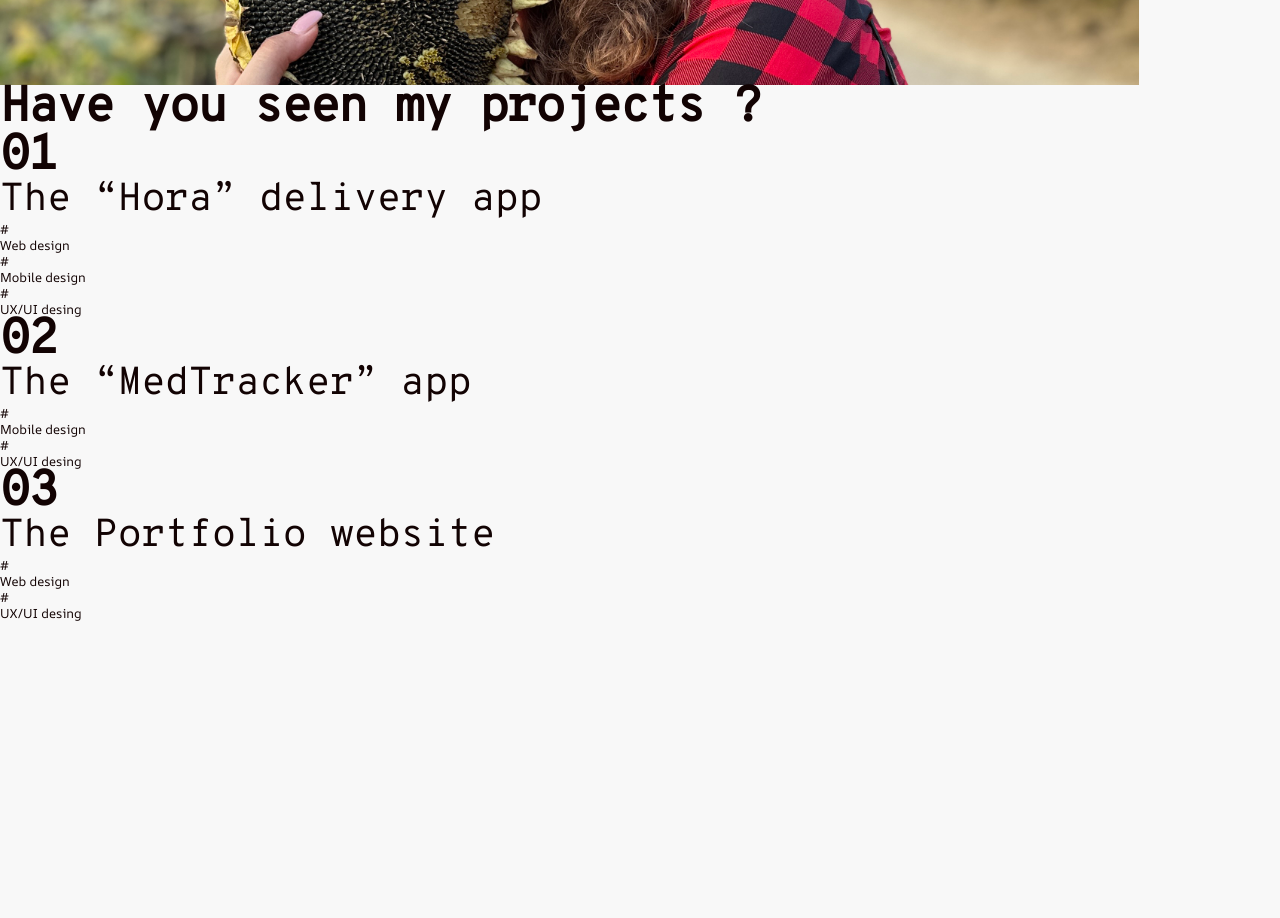
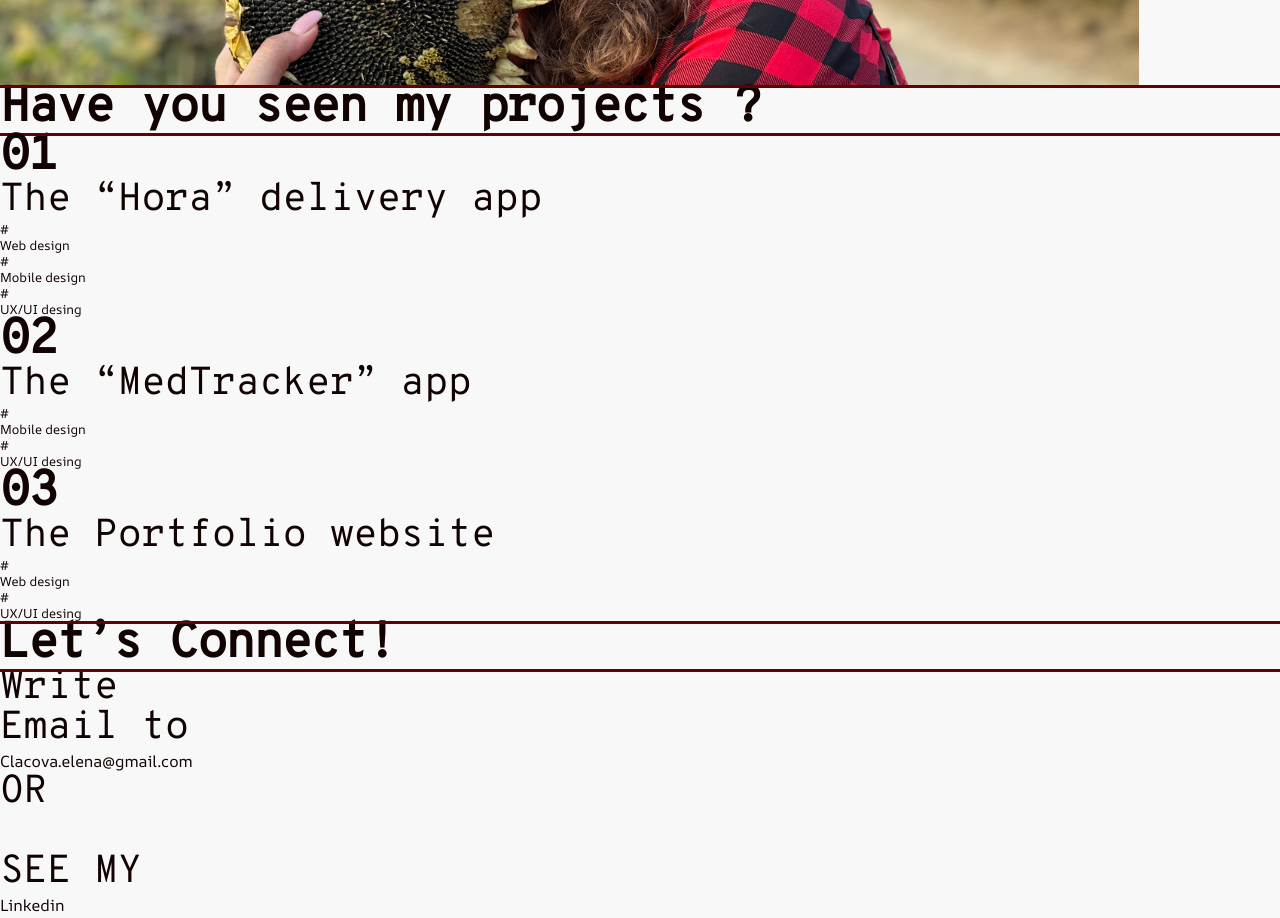
Before and after one commit to Vlad-Andres/elena-portfolio, a Vue app: page / in a window 1280 px wide. Shown: the part 720-1638 px from the top of the page. Before the commit the page ends 1342 px from the top, so only its background shows below. Built offline with nearby package versions, Linux system fonts and the light colour scheme.

Commit message:
Add tooltip

```diff
--- a/package.json
+++ b/package.json
@@ -15,6 +15,7 @@
     "format": "prettier --write src/"
   },
   "dependencies": {
+    "@vueuse/core": "^10.5.0",
     "express": "^4.18.2",
     "serve-static": "^1.15.0",
     "vue": "^3.3.4",
--- a/src/assets/base.css
+++ b/src/assets/base.css
@@ -3,12 +3,12 @@
   --primary-white: #f8f8f8;
   --primary-red: #d72323;
   --primary-dark: #120303;
-  --neutral-white: #ffffff;
-  --neutral-light: #f8f8f8;
-  --neutral-mid: #DED9D9;
-  --neutral-grey-light: #938989;
-  --neutral-grey: #473A3A;
-  --neutral-grey-dark: #120303;
+  --white: #ffffff;
+  --light: #f8f8f8;
+  --mid: #DED9D9;
+  --grey-light: #938989;
+  --grey: #473A3A;
+  --grey-dark: #120303;
   --red-ligher: #FCDADA;
   --red-light: #F08181;
   --red: #D72323;
@@ -44,11 +44,12 @@
   --lg-p-small-font-size: 0.805rem;
   --lg-p-small-line-height: 1rem;
 
+  /* TODO: find out the correct values for these */
   --md-h1-font-size: 3.05188rem;
   --md-h1-line-height: 3rem;
   --md-h2-font-size: 2.44125rem;
   --md-h2-line-height: 2.5rem;
-  --md-h3-font-size: 1.95313rem;
+  --md-h3-font-size: 1.5313rem;
   --md-h3-line-height: 2rem;
   --md-h4-font-size: 1.5625rem;
   --md-h4-line-height: 1.5rem;
@@ -103,7 +104,7 @@
   box-sizing: border-box;
   margin: 0;
 }
-h1, h2, h3, h4, h5 {
+h1, h2, h3, h4, h5, .h1, .h2, .h3, .h4, .h5 {
   color: var(--primary-dark);
   font-family: var(--font-primary) !important;
   font-style: normal;
@@ -115,7 +116,7 @@ p {
   font-family: var(--font-secondary);
   font-weight: 400;
 }
-h1 {
+h1, .h1 {
   /* Heading/1 */
   font-size: var(--h1-font-size) !important;
   font-weight: 700 !important;
@@ -123,33 +124,41 @@ h1 {
   line-height: var(--h1-line-height) !important;
 }
 
+
 h1.light {
   font-weight: 300 !important;
   letter-spacing: -0.05963rem ;
 }
 
-h2 {
+h2, .h2 {
   font-size: var(--h2-font-size) !important;
   font-weight: 500 !important;
   letter-spacing: -0.0305rem !important;
   line-height: var(--h2-line-height) !important;
 }
 
-h3  {
+h3, .h3  {
   font-weight: 500 !important;
   font-size: var(--h3-font-size) !important;
   letter-spacing: -0.02444rem !important;
   line-height: var(--h3-line-height) !important;
 }
+.head1 {
+  /* Heading/1 */
+  font-size: var(--h1-font-size) !important;
+  font-weight: 700 !important;
+  letter-spacing: -0.11919rem;
+  line-height: var(--h1-line-height) !important;
+}
 
-h4 {
+h4, .h4 {
   font-weight: 500 !important;
   font-size: var(--h4-font-size) !important;
   letter-spacing: -0.01953rem !important;
   line-height: var(--h4-line-height) !important;
 }
 
-h5 {
+h5, .h5 {
   font-weight: 300;
   font-size: var(--h5-font-size) !important;
   letter-spacing: -0.01563rem !important;
--- a/src/assets/main.css
+++ b/src/assets/main.css
@@ -2,6 +2,14 @@
 @tailwind base;
 @tailwind components;
 @tailwind utilities;
+
+.tooltip {
+    @apply invisible absolute;
+}
+
+.has-tooltip:hover .tooltip {
+    @apply visible z-50;
+}
 
 @media screen and (max-width: 1280px) {
     :root {
@@ -37,3 +45,21 @@
     src: local('AROneSansRetina'), url('/fonts/AROneSansRetina/AROneSansRetina-Regular.ttf')
     format('truetype');
 }
+
+.line-before::before {
+    border-bottom: solid 3px;
+    border-color: var(--red-darker);
+    content: ' ';
+    position: absolute;
+    width: 100%;
+    left: 0;
+}
+
+.line-after::after {
+    border-bottom: solid 3px;
+    border-color: var(--red-darker);
+    content: ' ';
+    position: absolute;
+    width: 100%;
+    left: 0;
+}
--- /dev/null
+++ b/src/components/Footer.vue
@@ -0,0 +1,25 @@
+<template>
+    <div class="line-before line-after w-full h-auto">
+        <h1 class="text-center py-4">
+            Let’s Connect<span class="text-primary-red ">!</span>
+        </h1>
+    </div>
+    <div class="grid grid-cols-12 grid-flow-row py-32">
+        <div class="col-span-5">
+            <div class="h2 flex justify-center pb-16">Write <br> Email to</div>
+            <p class="p-large flex justify-center">Clacova.elena@gmail.com</p>
+        </div>
+        <div class="col-span-1"></div>
+        <div class="col-span-5">
+            <div class="h2 flex justify-center pb-16">OR <br> &nbsp;</div>
+            <div class="h2 flex justify-center pb-10">SEE MY</div>
+            <Button :height="'h-auto'" :text="'Linkedin'" :link="'https://www.linkedin.com/in/elena-clacova-9b0b3b1b1/'" />
+        </div>
+    </div>
+
+</template>
+
+<script setup>
+import Button from '@/components/Button.vue'
+
+</script>
--- a/src/components/Navbar.vue
+++ b/src/components/Navbar.vue
@@ -2,7 +2,7 @@
 <div>
     <div class=" grid grid-cols-12 w-full gap-8 h-24 py-6">
         <span class="col-span-3  flex items-center justify-center">
-            <h3 class="align-middle">
+            <h3 class="align-middle mb-[-5%]">
                 <span class="text-[--red]">.</span>
                 <span>Clacova</span>
 
--- a/src/components/ProjectItem.vue
+++ b/src/components/ProjectItem.vue
@@ -1,25 +1,48 @@
 <template>
-    <div class="flex flex-row border-[2px] border-neutral-grey-dark">
-        <div class="w-2/12 border-r-[2px] border-neutral-grey-dark flex items-center justify-center">
-            <h1 class="align-middle">0{{ number }}</h1>
+    <div class="
+        has-tooltip
+        group
+        flex flex-row
+        border-[2px] border-[--grey-dark]
+        hover:border-[--grey-light]
+        transition ease-in-out delay-200 duration-200
+        "
+        @mouseover="updateTooltipPosition"
+        @mousemove="updateTooltipPosition"
+        @mouseout="updateTooltipPosition"
+
+    >
+        <div class="w-2/12 border-r-[2px] border-grey-dark flex items-center justify-center group-hover:border-[--grey-light] transition ease-in-out delay-50 duration-200">
+            <div class="h1 inline-block align-middle mb-[-10%] group-hover:text-[--grey-light] transition ease-in-out delay-50 duration-200">
+                <Zero class="after:bg-primary-red group-hover:after:bg-[--red-dark] after:ease-in-out after:delay-50 "/>
+                <span>{{ number }}</span>
+            </div>
         </div>
         <div class="w-8/12 flex flex-auto items-center justify-center">
-            <h2 class="center align-middle p-2">{{ name }}</h2>
+            <div class="h2 center align-middle p-2 group-hover:text-[--grey-light] transition ease-in-out delay-100">{{ name }}</div>
         </div>
         <div class="w-2/12 flex-auto">
             <div class="flex flex-col justify-around h-full">
-                    <div v-for="tag in hashtags" :key="tag" class="">
-                        <span class="flex">
-                            <p class="p-medium text-primary-red">#</p>
-                            <p class="p-medium">{{ tag }}</p>
-                        </span>
-                    </div>
+                <div v-for="tag in hashtags" :key="tag" class="">
+                    <span class="flex ">
+                        <p class="p-medium text-primary-red">#</p>
+                        <p class="p-medium group-hover:text-[--grey-light] transition ease-in-out delay-150 ">{{ tag }}</p>
+                    </span>
+                </div>
             </div>
+        </div>
+        <div class='tooltip rounded shadow-lg w-4/12'
+            :style="{ 'left': (leftPos + 10) + 'px', 'top': topPos + 10 + 'px' }"
+        >
+            <img src="@/assets/hora-preview.png" alt="illustration" class="object-fill  object-top-[100px]"/>
         </div>
     </div>
 </template>
 
 <script setup>
+import Zero from '@/components/ZeroWithColoredDot.vue'
+import { useMouse } from '@vueuse/core'
+import { defineProps, ref } from 'vue'
 const props = defineProps({
     name: {
         type: String,
@@ -33,6 +56,20 @@ const props = defineProps({
         type: Array,
         default: []
     },
+    previewImageLinkg: {
+        type: String,
+        default: 'hora-preview.png'
+    }
 })
 
+const mousePosition = useMouse()
+const leftPos = ref(mousePosition.x)
+const topPos = ref(mousePosition.y)
+
+
 </script>
+
+<style scoped>
+
+
+</style>
--- /dev/null
+++ b/src/components/ZeroWithColoredDot.vue
@@ -0,0 +1,21 @@
+<template>
+    <span class="zero">0</span>
+</template>
+
+
+<style scoped>
+    .zero {
+        position: relative;
+    }
+    .zero:after {
+        position: absolute;
+        left: 35%;
+        top:35%;
+        width: 35%;
+        height: 15%;
+        content: "";
+        clip-path: circle(50% at 50% 50%);
+
+        z-index: 1;
+    }
+</style>
--- a/src/views/HomeView.vue
+++ b/src/views/HomeView.vue
@@ -3,7 +3,6 @@
 
 <template>
   <div>
-
     <h1 class="light mt-12 text-center pb-16">
       <span>Welcome</span>
       <span class="text-[--red]">!</span>
@@ -11,7 +10,7 @@
     <!-- Introdcutory row -->
     <div class="flex flex-row">
       <div class="flex-none xl:w-[40rem] w-[20rem] xl:h-[10rem] h-20 ">
-        <h1>
+        <div class="h1">
           <span>
             My name is Elena
           </span>
@@ -19,7 +18,7 @@
             Clacova
           </span>
           <span class="text-[--red]">.</span>
-        </h1>
+        </div>
       </div>
 
       <div class="flex-auto w-1/4"></div>
@@ -52,21 +51,7 @@
     </div>
     <div class="flex flex-col">
       <div
-        class="
-          w-full
-          h-[450px]
-          bg-red-lighter
-          block absolute
-          left-0
-          mb-10
-          after:border-b-[3px]
-          after:border-red-darker
-          after:content-[' ']
-          after:absolute
-          after:w-full
-          after:left-0
-          after:top-[542px]
-        ">
+        class="w-full h-[450px] bg-red-lighter block absolute left-0 mb-10 line-after after:top-[542px]">
         <img src="@/assets/profile-image.jpeg" alt="illustration" class="object-cover w-full h-full object-top-[100px]"/>
       </div>
 
@@ -82,15 +67,7 @@
         </h1>
       </div>
 
-      <div class="
-        w-full
-        before:border-b-[3px]
-        before:border-red-darker
-        before:content-[' ']
-        before:absolute
-        before:w-full
-        before:left-0
-      ">
+      <div class="w-full line-before">
       <div class="flex flex-col gap-[128px] my-[128px]">
         <ProjectItem :name="'The “Hora” delivery app'" :hashtags="['Web design', 'Mobile design', 'UX/UI desing']"/>
         <ProjectItem :number="'2'" :name="'The “MedTracker” app'" :hashtags="['Mobile design', 'UX/UI desing']"/>
@@ -100,6 +77,8 @@
       </div>
 
     </div>
+
+    <Footer />
   </div>
 
 </template>
@@ -109,4 +88,5 @@ import LinkedinLogo from '@/components/icons/IconLinkedIn.vue'
 import InstaIcon from '@/components/icons/IconInsta.vue'
 import ArrowRight from '@/components/icons/IconArrowRight.vue'
 import ProjectItem from '@/components/ProjectItem.vue'
+import Footer from '@/components/Footer.vue'
 </script>
--- a/tailwind.config.js
+++ b/tailwind.config.js
@@ -11,12 +11,12 @@ module.exports = {
         dark: 'var(--primary-dark)',
       },
       neutral: {
-        white: 'var(--neutral-white)',
-        light: 'var(--neutral-light)',
-        mid: 'var(--neutral-mid)',
-        greyLight: 'var(--neutral-grey-light)',
-        grey: 'var(--neutral-grey)',
-        greyDark: 'var(--neutral-grey-dark)',
+        white: 'var(--white)',
+        light: 'var(--light)',
+        mid: 'var(--mid)',
+        greyLight: 'var(--grey-light)',
+        grey: 'var(--grey)',
+        greyDark: 'var(--grey-dark)',
       },
       red: {
         lighter: 'var(--red-ligher)',
```
Also changed, not shown: src/assets/hora-preview.png (added), 1 other file (tests, documents, lock files or other folders).
